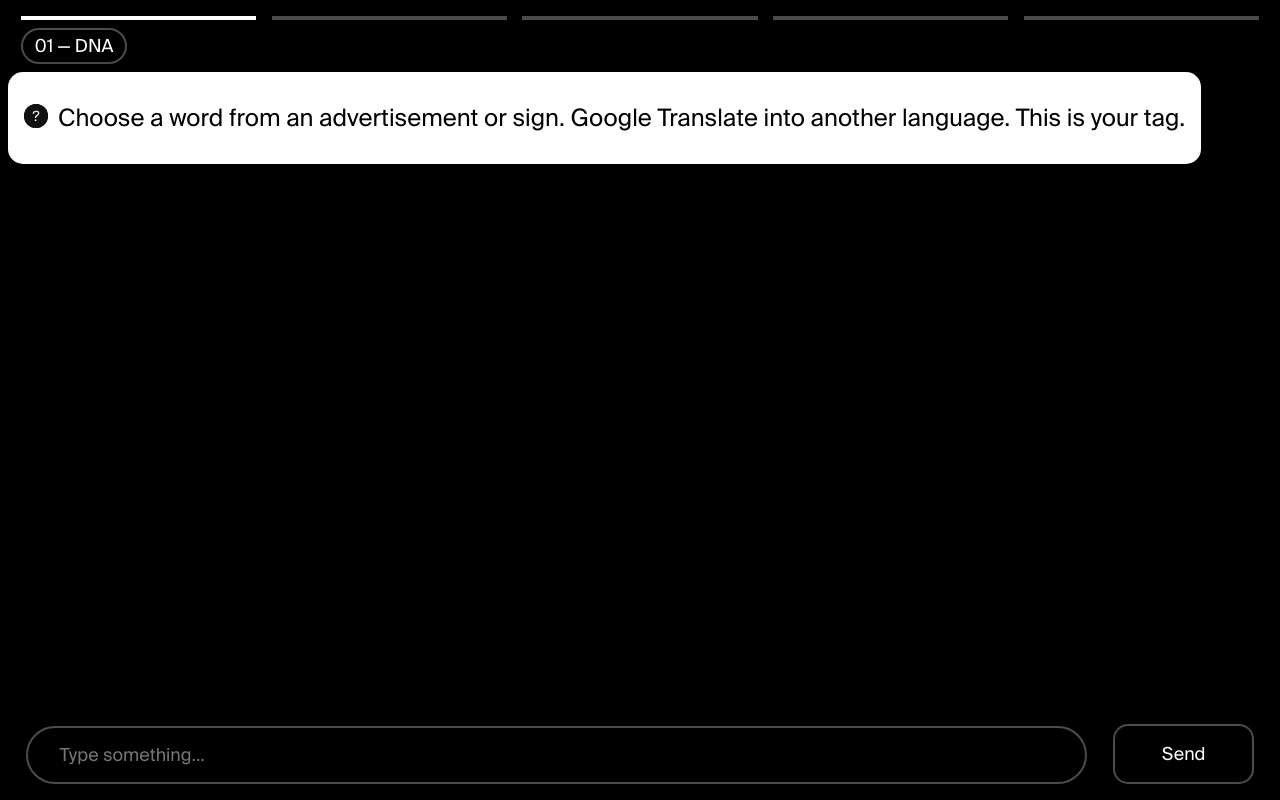
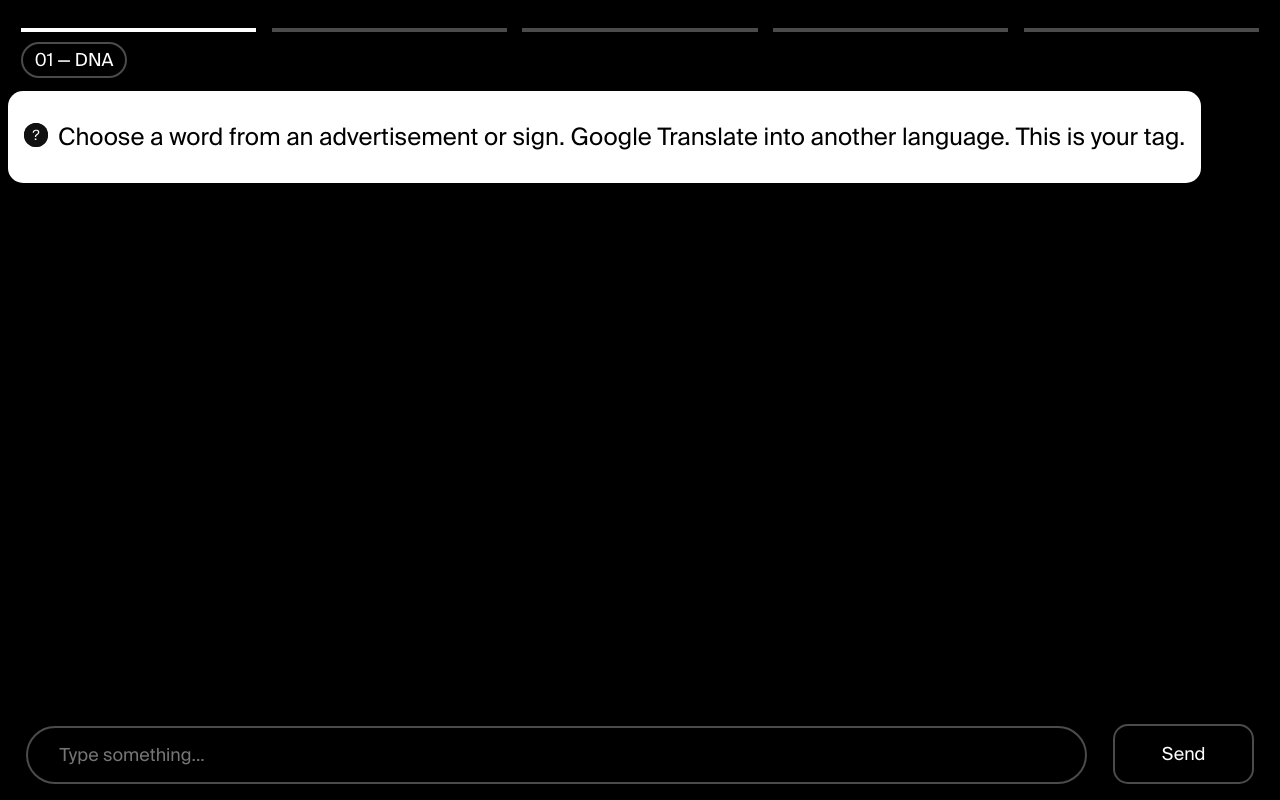
Before and after one commit to SokolovaAnastasiia/AXIS, a plain HTML site: page pages/questions.html in a window 1280 px wide. Drawn offline with nearby package versions, Linux system fonts and the light colour scheme.

Commit message:
фиксирование чатика

```diff
--- a/js/questions.js
+++ b/js/questions.js
@@ -219,9 +219,9 @@ let q = [];
   console.log(q);
 
 
-let mes_height = $(document).height() - 145;
-console.log(mes_height);
-$('.messages').height(mes_height);
+// let mes_height = $(document).height() - 145;
+// console.log(mes_height);
+// $('.messages').height(mes_height);
 
 
 
--- a/style/questions.css
+++ b/style/questions.css
@@ -78,6 +78,12 @@
   box-sizing: border-box;
   padding-left: 2vw;
   overflow: auto;
+  position: fixed;
+  top: 97px;
+  bottom: 83px;
+  z-index: -3;
+  left: 0;
+  right: 0;
 }
 
 .message {
@@ -143,7 +149,7 @@
   line-height: 24px;
   color: white;
 
-  margin-top: 1vh;
+  margin-top: 10px;
   margin-left: 1vw;
 }
 
@@ -181,7 +187,7 @@
 
 
 .slider {
-  margin-top: 1vh;
+  margin-top: 20px;
 }
 
 h3 {
@@ -193,10 +199,9 @@ h3 {
     display: flex;
     background-color: white;
     padding: 32px 16px;
-    width: fit-content;
     border-radius: 15px;
     margin-right: 3vw;
-    top: 9vh;
+    top: 91px;
     box-shadow: 0px 4px 20px rgba(0, 0, 0, 0.5);
 }
 
@@ -235,6 +240,15 @@ h3 {
   }
   .message {
     max-width: 70%;
+  }
+  .messages {
+    position: fixed;
+    top: 57px;
+    bottom: 83px;
+    z-index: -3;
+    left: 0;
+    right: 0;
+    overflow-y: auto;
   }
   .caption {
     display: block;
```
